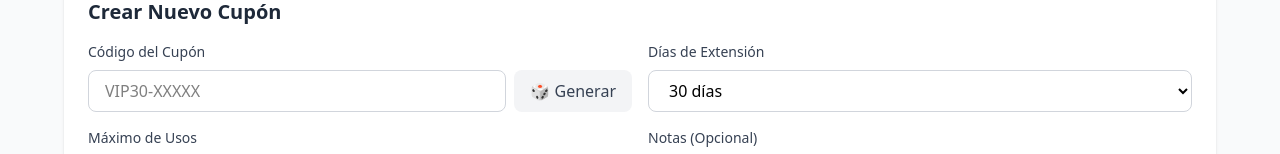
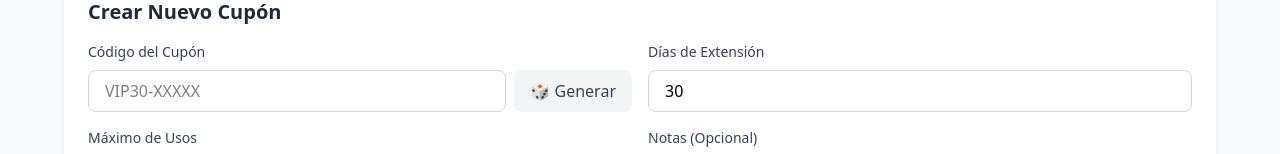
Before and after one commit to ariel-gam/loyalapp, a Next.js app: page /cupones-admin in a window 1280 px wide. Shown: the part 198-352 px from the top of the page. Built offline with nearby package versions, Linux system fonts and the light colour scheme; no server answers; the database is empty.

Commit message:
feat(admin): allow custom days extension 1-90 for coupons

```diff
--- a/src/app/cupones-admin/page.tsx
+++ b/src/app/cupones-admin/page.tsx
@@ -135,16 +135,14 @@ export default function CuponesAdminPage() {
 
                             <div>
                                 <label className="block text-sm font-medium text-gray-700 mb-2">Días de Extensión</label>
-                                <select
+                                <input
+                                    type="number"
                                     value={daysExtension}
                                     onChange={(e) => setDaysExtension(Number(e.target.value))}
+                                    min="1"
+                                    max="90"
                                     className="w-full px-4 py-2 border border-gray-300 rounded-lg focus:ring-2 focus:ring-orange-500 focus:border-orange-500"
-                                >
-                                    <option value={15}>15 días</option>
-                                    <option value={30}>30 días</option>
-                                    <option value={60}>60 días</option>
-                                    <option value={90}>90 días</option>
-                                </select>
+                                />
                             </div>
 
                             <div>
```
